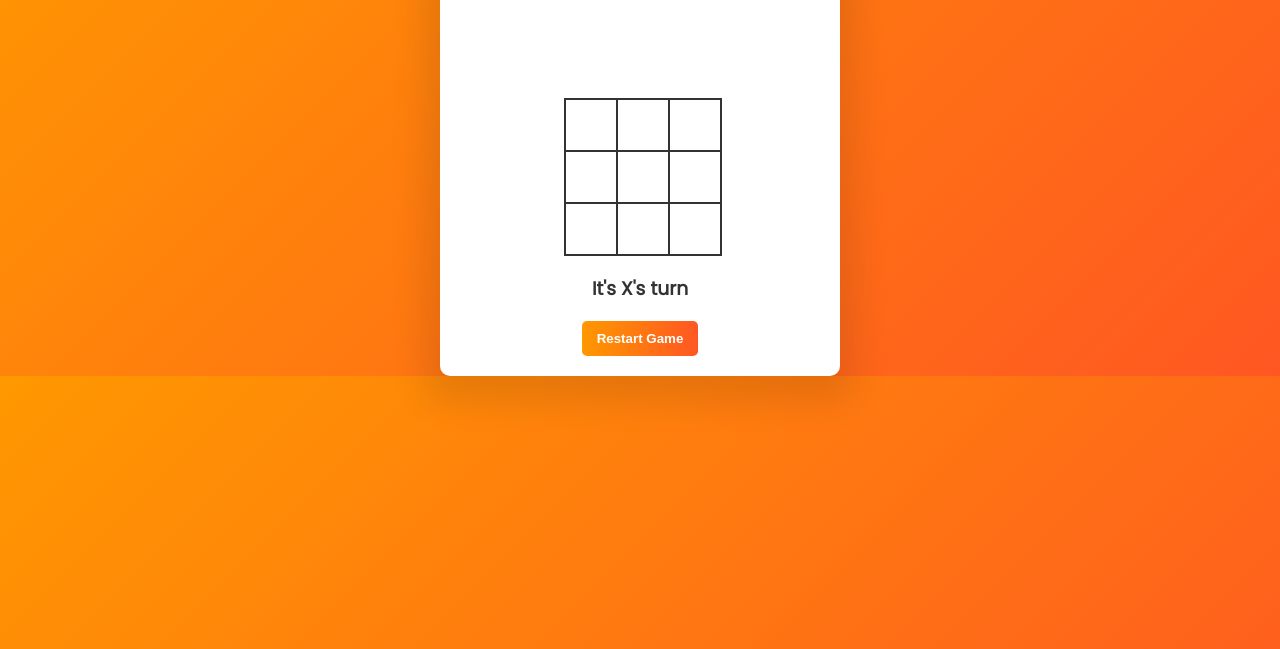
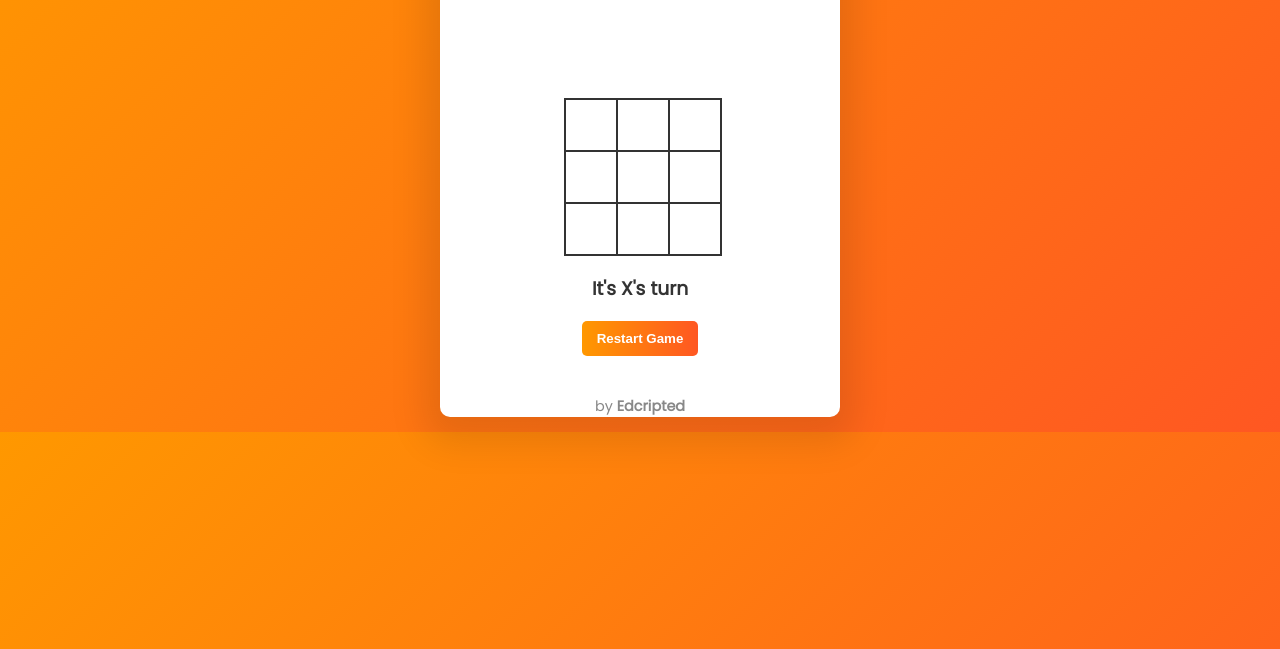
Before and after one commit to EDcripted/Tic-Tac-Toe, a plain HTML site: page index.html in a window 1280 px wide. Shown: the part 151-800 px from the top of the page. Drawn offline with Linux system fonts and the light colour scheme.

Commit message:
Update index.html

```diff
--- a/index.html
+++ b/index.html
@@ -24,6 +24,9 @@
         </div>
         <h3 class="game--status"></h3>
         <button class="game--restart">Restart Game</button>
+        <p style="text-align: center; margin-top: 20px; font-size: 0.9rem; color: #888;">
+             by <strong>Edcripted</strong>
+        </p>
     </section>
 <script src="js/script.js"></script>
 </body>
```
